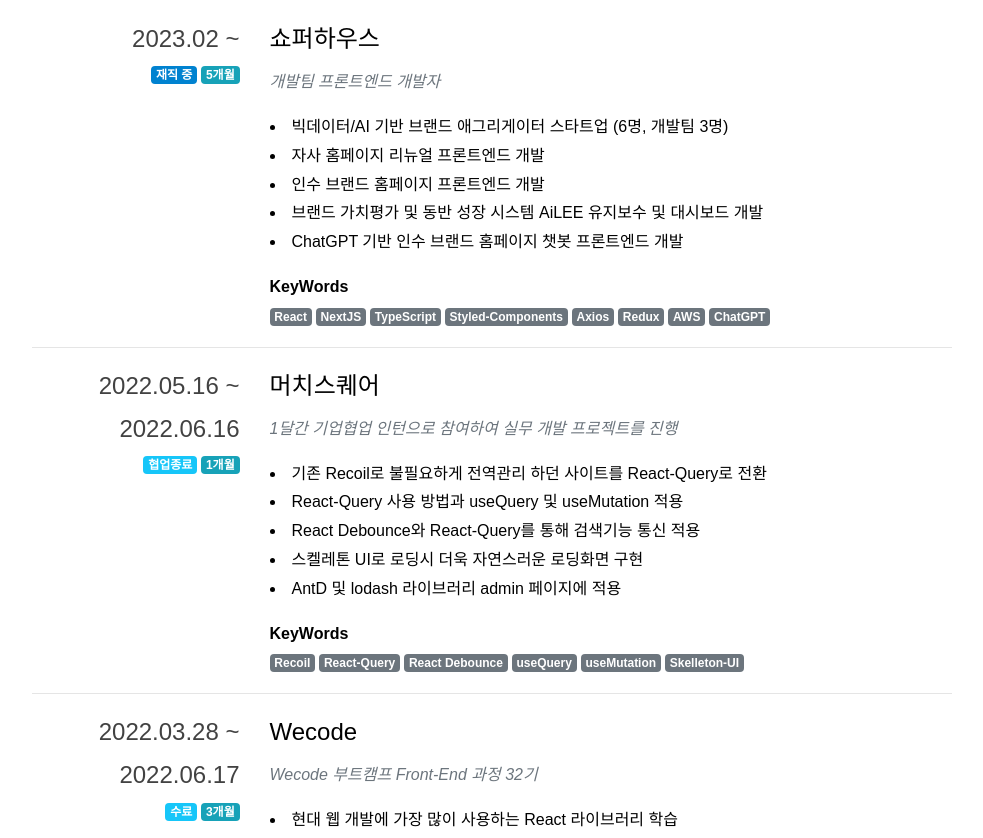
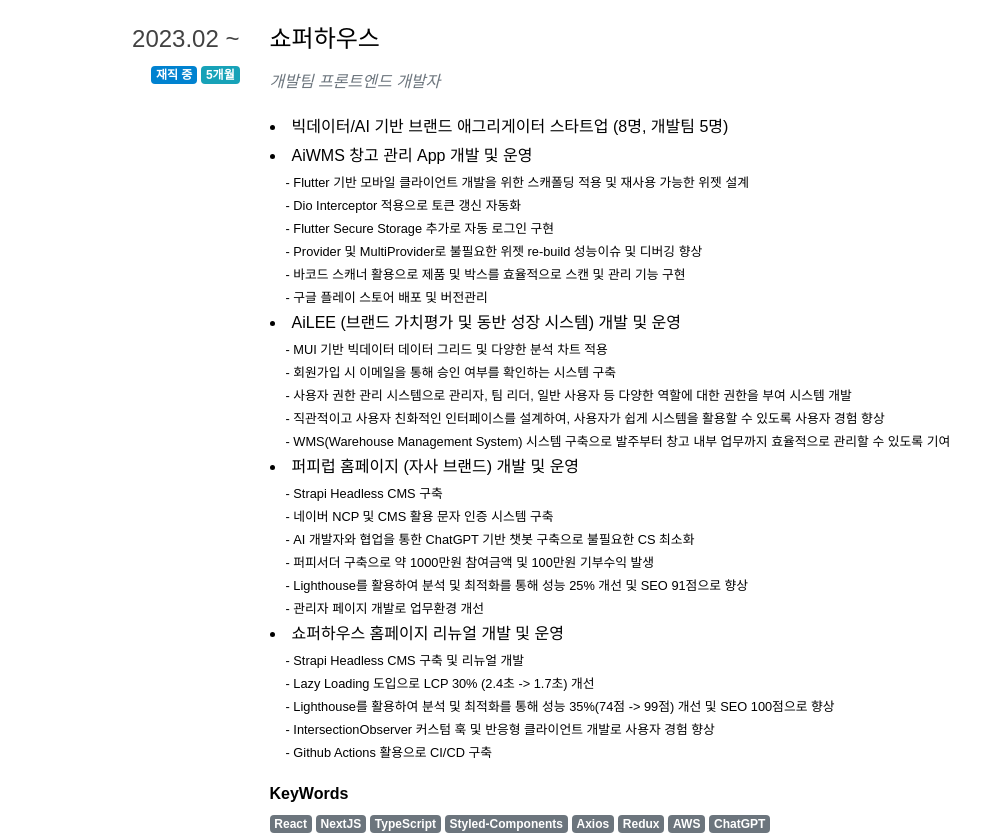
Before and after one commit to cks612/resume, a React (Create React App) app: page / in a window 1280 px wide. Shown: the part 1952-2790 px from the top of the page, without its empty margins (148-1131 px from the left). Built offline with nearby package versions, Linux system fonts and the light colour scheme.

Commit message:
[Update] updated my resume by adding data for experience

```diff
--- a/src/components/Experience/experienceComponent.tsx
+++ b/src/components/Experience/experienceComponent.tsx
@@ -61,7 +61,18 @@
           <i>{subTitle}</i>
           <ul>
             {experienceDataList?.map((data) => {
-              return <li key={data.id}>{data.description}</li>;
+              return (
+                <li key={data.id}>
+                  {data.description}
+                  {data.detail?.map((res) => {
+                    return (
+                      <ul key={res.id}>
+                        <li>{res.description}</li>
+                      </ul>
+                    );
+                  })}
+                </li>
+              );
             })}
           </ul>
           <strong>KeyWords</strong>
--- a/src/components/Introduce/index.tsx
+++ b/src/components/Introduce/index.tsx
@@ -15,12 +15,12 @@
           <p>
             쉬운 코드를 짜는 단순 Coder가 아닌 가독성 좋은 Programmer가 되기
             위해 더 고민하고 더 나은 결과를 위해 노력중인 프론트엔드 주니어
-            개발자입니다. 웹 개발에 필요한 JavaScript를 기본으로 React.js와 같은
-            트렌드의 프레임워크를 중점적으로 학습하며 Styled-Components, AWS,
-            GIT 등을 같이 사용하며 프로젝트를 설계부터 개발, 그리고 배포까지 한
-            경험이 있습니다. 현재 Next.js, TypeScript, React-Query, 그리고 여러
-            상태관리 라이브러리를 집중적으로 공부하고 적용해 보는 연습을 하고
-            있습니다.
+            개발자입니다. 웹 개발에 필요한 JavaScript를 기본으로 React.js와
+            Next.js 같은 프레임워크를 중점적으로 학습하며 Styled-Components,
+            AWS, GIT 등을 같이 사용하며 프로젝트를 설계부터 개발, 그리고
+            배포까지 한 경험이 있습니다. 현재 Next.js, TypeScript, React-Query,
+            그리고 여러 상태관리 라이브러리를 집중적으로 공부하고 적용해 보는
+            연습을 하고 있습니다.
           </p>
           <p>
             OpenAPI와 공공데이터 활용에 관심이 많고, 다양한 방법으로 프로젝트에
@@ -38,7 +38,7 @@
           </p>
           <S.LatestUpdated BackColor={themeContext["grayColor"]}>
             <strong>Last Updated On</strong>
-            <span>2023. 04. 30</span>
+            <span>2024. 01. 16</span>
           </S.LatestUpdated>
           <S.SignatureName>kyusung</S.SignatureName>
         </S.RightSideArea>
--- a/src/constants/data.ts
+++ b/src/constants/data.ts
@@ -40,24 +40,131 @@
   {
     id: 1,
     description:
-      "빅데이터/AI 기반 브랜드 애그리게이터 스타트업 (6명, 개발팀 3명)",
+      "빅데이터/AI 기반 브랜드 애그리게이터 스타트업 (8명, 개발팀 5명)",
   },
   {
     id: 2,
-    description: "자사 홈페이지 리뉴얼 프론트엔드 개발",
+    description: "AiWMS 창고 관리 App 개발 및 운영",
+    detail: [
+      {
+        id: 1,
+        description:
+          "Flutter 기반 모바일 클라이언트 개발을 위한 스캐폴딩 적용 및 재사용 가능한 위젯 설계",
+      },
+      {
+        id: 2,
+        description: "Dio Interceptor 적용으로 토큰 갱신 자동화          ",
+      },
+      {
+        id: 3,
+        description: "Flutter Secure Storage 추가로 자동 로그인 구현",
+      },
+      {
+        id: 4,
+        description:
+          "Provider 및 MultiProvider로 불필요한 위젯 re-build 성능이슈 및 디버깅 향상",
+      },
+      {
+        id: 5,
+        description:
+          "바코드 스캐너 활용으로 제품 및 박스를 효율적으로 스캔 및 관리 기능 구현",
+      },
+      {
+        id: 6,
+        description: "구글 플레이 스토어 배포 및 버전관리",
+      },
+    ],
   },
   {
     id: 3,
-    description: "인수 브랜드 홈페이지 프론트엔드 개발",
+    description: "AiLEE (브랜드 가치평가 및 동반 성장 시스템) 개발 및 운영",
+    detail: [
+      {
+        id: 1,
+        description: "MUI 기반 빅데이터 데이터 그리드 및 다양한 분석 차트 적용",
+      },
+      {
+        id: 2,
+        description:
+          "회원가입 시 이메일을 통해 승인 여부를 확인하는 시스템 구축",
+      },
+      {
+        id: 3,
+        description:
+          "사용자 권한 관리 시스템으로 관리자, 팀 리더, 일반 사용자 등 다양한 역할에 대한 권한을 부여 시스템 개발",
+      },
+      {
+        id: 4,
+        description:
+          "직관적이고 사용자 친화적인 인터페이스를 설계하여, 사용자가 쉽게 시스템을 활용할 수 있도록 사용자 경험 향상          ",
+      },
+      {
+        id: 5,
+        description:
+          "WMS(Warehouse Management System) 시스템 구축으로 발주부터 창고 내부 업무까지 효율적으로 관리할 수 있도록 기여",
+      },
+    ],
   },
   {
     id: 4,
-    description:
-      "브랜드 가치평가 및 동반 성장 시스템 AiLEE 유지보수 및 대시보드 개발",
+    description: "퍼피럽 홈페이지 (자사 브랜드) 개발 및 운영",
+    detail: [
+      {
+        id: 1,
+        description: "Strapi Headless CMS 구축          ",
+      },
+      {
+        id: 2,
+        description: "네이버 NCP 및 CMS 활용 문자 인증 시스템 구축",
+      },
+      {
+        id: 3,
+        description:
+          "AI 개발자와 협업을 통한 ChatGPT 기반 챗봇 구축으로 불필요한 CS 최소화",
+      },
+      {
+        id: 4,
+        description:
+          "퍼피서더 구축으로 약 1000만원 참여금액 및 100만원 기부수익 발생",
+      },
+      {
+        id: 5,
+        description:
+          "Lighthouse를 활용하여 분석 및 최적화를 통해 성능 25% 개선 및 SEO 91점으로 향상          ",
+      },
+      {
+        id: 6,
+        description: "관리자 페이지 개발로 업무환경 개선",
+      },
+    ],
   },
   {
     id: 5,
-    description: "ChatGPT 기반 인수 브랜드 홈페이지 챗봇 프론트엔드 개발",
+    description: "쇼퍼하우스 홈페이지 리뉴얼 개발 및 운영",
+    detail: [
+      {
+        id: 1,
+        description: "Strapi Headless CMS 구축 및 리뉴얼 개발          ",
+      },
+      {
+        id: 2,
+        description: "Lazy Loading 도입으로 LCP 30% (2.4초 -> 1.7초) 개선",
+      },
+      {
+        id: 3,
+        description:
+          "Lighthouse를 활용하여 분석 및 최적화를 통해 성능 35%(74점 -> 99점) 개선 및 SEO 100점으로 향상",
+      },
+      {
+        id: 4,
+        description:
+          "IntersectionObserver 커스텀 훅 및 반응형 클라이언트 개발로 사용자 경험 향상",
+      },
+      {
+        id: 5,
+        description: "Github Actions 활용으로 CI/CD 구축",
+      },
+    ],
   },
 ];
 
--- a/src/styles/_ExperienceStyle.ts
+++ b/src/styles/_ExperienceStyle.ts
@@ -99,8 +99,20 @@
 
     li {
       font-size: 1rem;
+
+      ul {
+        margin: 0 0 0 1rem;
+        padding: 0;
+        list-style-type: "- ";
+
+        li {
+          font-size: 0.8rem;
+          font-weight: 300;
+        }
+      }
     }
   }
+
   strong {
     font-weight: 900;
   }
--- a/src/types/commonTypes.ts
+++ b/src/types/commonTypes.ts
@@ -10,5 +10,11 @@
 export interface ExperienceProps {
   id: number;
   description?: string;
+  detail?: DetailDescriptionProps[];
   keywords?: string;
 }
+
+export interface DetailDescriptionProps {
+  id: number;
+  description?: string;
+}
```
